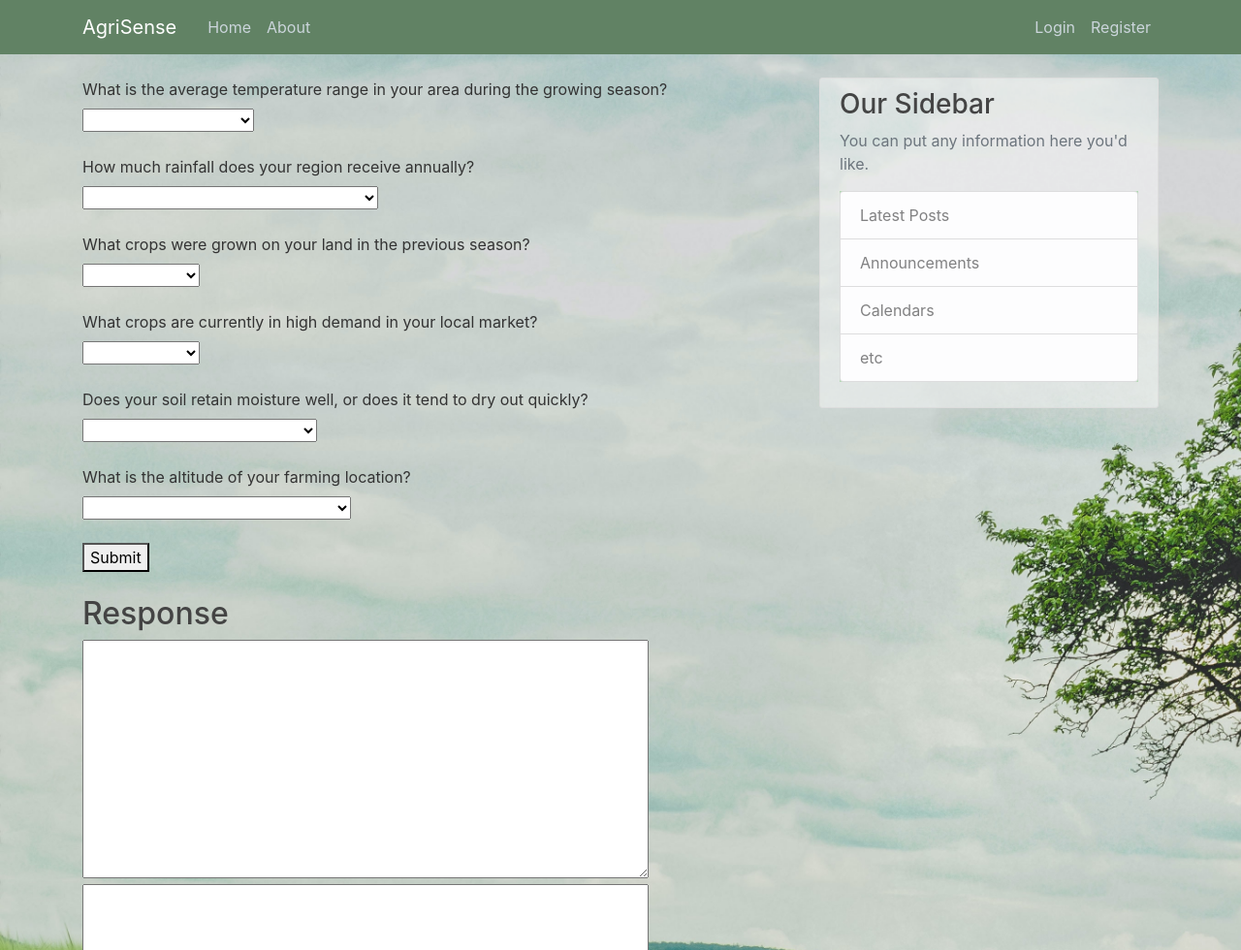
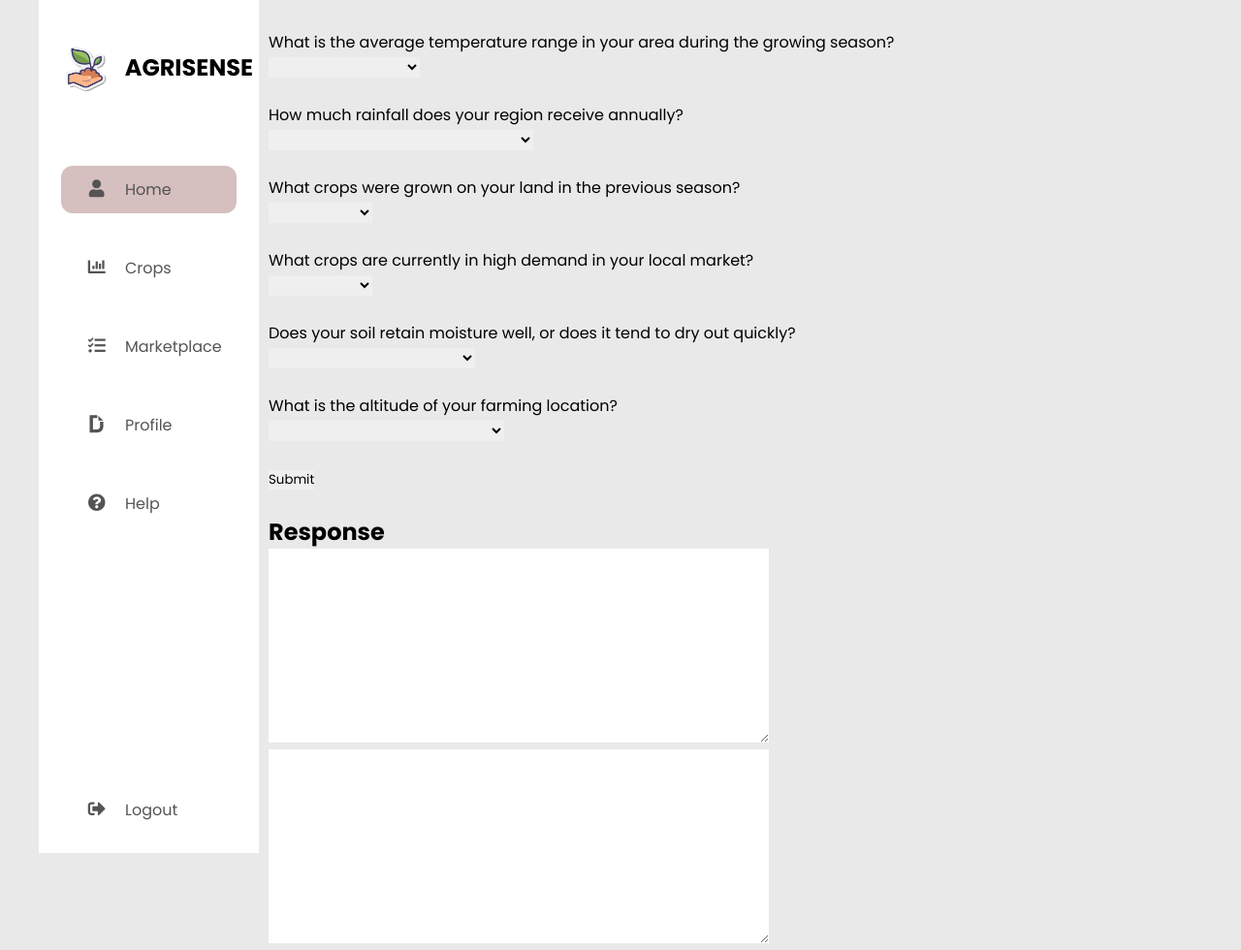
Before and after one commit to nerdistry/farmers-app, a Flask app: page /farminginfo in a window 1280 px wide. Shown: the top 980 px of the page at 97% size. Run offline with Flask 3, Linux system fonts and the light colour scheme; data that the repository does not hold is empty; some libraries are stand-ins or nearby versions.

Commit message:
created dashboard

```diff
--- a/main/routes.py
+++ b/main/routes.py
@@ -182,11 +182,46 @@ def reset_token(token):
         return redirect(url_for('login'))
     return render_template('reset_token.html', title='Reset Password', form=form)
 
+
+'''WEATHER AND SOIL APIs'''
+
 @app.route('/dashboard')
-def dashboard():
-    return render_template('dashboard.html')
+def weatherinfo():
+    response = requests.get('http://ip-api.com/json/')
 
+    if response.status_code != 200:
+        return 'Could not get location information.'
 
+    location_data = response.json()
+    session['location'] = location_data
+
+    lat = location_data.get('lat')
+    lon = location_data.get('lon')
+
+#fetching weather data.
+    weather_url = f'http://api.openweathermap.org/data/2.5/weather?lat={lat}&lon={lon}&appid={OPENWEATHER_API_KEY}&units=metric'
+    response = requests.get(weather_url)
+
+    if response.status_code != 200:
+        return 'Could not get weather information.'
+
+    weather_data = response.json()
+    #print(weather_data)  # Print out the data to understand the structure
+
+    #fetching soil data.
+    AMBEEDATA_API_KEY=os.getenv('AMBEEDATA_API_KEY')
+    soil_url = f'https://api.ambeedata.com/latest/by-lat-lng?lat={lat}&lng={lon}'
+    headers = {"x-api-key": AMBEEDATA_API_KEY}
+    response = requests.get(soil_url, headers=headers)
+    #print("Soil API Response: ", response.text)  # Add this line to print the response.
+
+    if response.status_code != 200:
+        return 'Could not get soil information.'
+    else:
+        soil_data = response.json()
+        #print(soil_data )
+
+    return render_template('weather.html', weather_data=weather_data, soil_data=soil_data)
 
 
 '''
@@ -363,49 +398,6 @@ def get_pest_control_advice():
         # Handle errors appropriately
         return jsonify({"error": str(e)})
 
-'''WEATHER AND SOIL APIs'''
-
-@app.route('/weather')
-def weatherinfo():
-    response = requests.get('http://ip-api.com/json/')
-
-    if response.status_code != 200:
-        return 'Could not get location information.'
-
-    location_data = response.json()
-    session['location'] = location_data
-
-    lat = location_data.get('lat')
-    lon = location_data.get('lon')
-
-#fetching weather data.
-    weather_url = f'http://api.openweathermap.org/data/2.5/weather?lat={lat}&lon={lon}&appid={OPENWEATHER_API_KEY}&units=metric'
-    response = requests.get(weather_url)
-
-    if response.status_code != 200:
-        return 'Could not get weather information.'
-
-    weather_data = response.json()
-    #print(weather_data)  # Print out the data to understand the structure
-    return render_template('weather.html', weather_data=weather_data)
-
-@app.route('/soil')
-def soilinfo():
-    #fetching soil data.
-    AMBEEDATA_API_KEY=os.getenv('AMBEEDATA_API_KEY')
-    soil_url = f'https://api.ambeedata.com/latest/by-lat-lng?lat={lat}&lng={lon}'
-    headers = {"x-api-key": AMBEEDATA_API_KEY}
-    response = requests.get(soil_url, headers=headers)
-    #print("Soil API Response: ", response.text)  # Add this line to print the response.
-
-    if response.status_code != 200:
-        return 'Could not get soil information.'
-    else:
-        soil_data = response.json()
-        #print(soil_data )
-
-    return render_template('soil.html',  soil_data=soil_data)
-
 
 '''TESTING THE APIs'''
 # Route for the home page
--- /dev/null
+++ b/main/static/dashboard/main.css
@@ -0,0 +1,198 @@
+@import url("https://fonts.googleapis.com/css2?family=Poppins:wght@400;500;600;700&display=swap");
+* {
+  margin: 0;
+  padding: 0;
+  outline: none;
+  border: none;
+  text-decoration: none;
+  list-style: none;
+  box-sizing: border-box;
+  font-family: "Poppins", sans-serif;
+}
+body {
+  background: rgb(233, 233, 233);
+}
+.container {
+  display: flex;
+  width: 1200px;
+  margin: auto;
+}
+nav {
+  position: sticky;
+  top: 0;
+  left: 0;
+  bottom: 0;
+  width: 280px;
+  height: 110vh;
+  background: #fff;
+}
+.navbar {
+  width: 80%;
+  margin: 0 auto;
+}
+
+.logo {
+  margin: 2rem 0 1rem 0;
+  padding-bottom: 3rem;
+  display: flex;
+  align-items: center;
+}
+.logo img {
+  width: 50px;
+  height: 50px;
+  border-radius: 50%;
+}
+.logo h1 {
+  margin-left: 1rem;
+  text-transform: uppercase;
+}
+
+ul {
+  margin: 0 auto;
+}
+li {
+  padding-bottom: 2rem;
+}
+li a {
+  font-size: 16px;
+  color: rgb(85, 83, 83);
+  padding: 12px;
+  display: block;
+}
+li a:hover {
+  background-color: rgb(213, 191, 191);
+  border-radius: 12px ;
+}
+
+.active{
+  background-color: rgb(213, 191, 191);
+  border-radius: 12px;
+}
+.nav-item {
+}
+nav i {
+  width: 50px;
+  font-size: 18px;
+  text-align: center;
+}
+
+.logout {
+  position: absolute;
+  bottom: 20px;
+}
+
+/* Main Section */
+.main {
+  width: 170%;
+}
+.main-top {
+  width: 100%;
+  background: #fff;
+  padding: 10px;
+  text-align: center;
+  font-size: 18px;
+  letter-spacing: 2px;
+  text-transform: uppercase;
+  color: rgb(43, 43, 43);
+}
+.main-body {
+  padding: 10px 10px 10px 20px;
+}
+h1 {
+  margin: 20px 10px;
+}
+.search_bar {
+  display: flex;
+  padding: 10px;
+  justify-content: space-between;
+}
+.search_bar input {
+  width: 50%;
+  padding: 10px;
+  border: 1px solid rgb(190, 190, 190);
+}
+.search_bar input:focus {
+  border: 1px solid blueviolet;
+}
+.search_bar select {
+  border: 1px solid rgb(190, 190, 190);
+  padding: 10px;
+  margin-left: 2rem;
+}
+.search_bar .filter {
+  width: 300px;
+}
+
+.tags_bar {
+  width: 55%;
+  display: flex;
+  padding: 10px;
+  justify-content: space-between;
+}
+.tag {
+  background: #fff;
+  padding: 10px 15px;
+  border-radius: 20px;
+  display: flex;
+  align-items: center;
+  font-size: 13px;
+  cursor: pointer;
+}
+.tag i {
+  margin-right: 0.7rem;
+}
+.row {
+  display: flex;
+  padding: 10px;
+  margin-top: 1.3rem;
+  justify-content: space-between;
+}
+.row p {
+  color: rgb(54, 54, 54);
+  font-size: 15px;
+}
+.row p span {
+  color: blueviolet;
+}
+.weather_card {
+  width: 100%;
+  padding: 15px;
+  cursor: pointer;
+  display: flex;
+  border-radius: 10px;
+  background: #fff;
+  margin-bottom: 15px;
+  justify-content: space-between;
+  border: 2px solid rgb(190, 190, 190);
+  box-shadow: 0 20px 30px rgba(0, 0, 0, 0.1);
+}
+.weather_details {
+  display: flex;
+}
+.weather_details .img {
+  display: flex;
+  justify-content: center;
+  align-items: center;
+}
+.weather_details .img i {
+  width: 70px;
+  font-size: 3rem;
+  margin-left: 1rem;
+  padding: 10px;
+  color: rgb(82, 22, 138);
+  background: rgb(216, 205, 226);
+}
+.weather_details .text {
+  margin-left: 2.3rem;
+}
+.weather_details .text span {
+  color: rgb(116, 112, 112);
+}
+.job_salary {
+  text-align: right;
+  color: rgb(54, 54, 54);
+}
+.weather_card:active {
+  border: 2px solid blueviolet;
+  transition: 0.4s;
+}
--- a/main/templates/dashboard.html
+++ b/main/templates/dashboard.html
@@ -1,12 +1,71 @@
 <!DOCTYPE html>
 <html lang="en">
 <head>
-    <meta charset="UTF-8">
-    <meta name="viewport" content="width=device-width, initial-scale=1.0">
-    <link rel="stylesheet" type="text/css" href="{{ url_for('static', filename='dashboard.css') }}">
-    <title>Farming</title>
+  <title>Dashboard</title>
+  <link rel="stylesheet" href="{{ url_for('static', filename='dashboard/main.css')}}" />
+  <!-- Font Awesome Cdn Link -->
+  <link rel="stylesheet" href="https://cdnjs.cloudflare.com/ajax/libs/font-awesome/5.15.4/css/all.min.css" />
 </head>
 <body>
+  <div class="container">
+    <nav>
+      <div class="navbar">
+        <div class="logo">
+          <img src="{{ url_for('static', filename='assets/logo.png')}}" alt="">
+          <h1>AGRISENSE</h1>
+        </div>
+        <ul>
+          <li><a href="#" class="active">
+            <i class="fas fa-user"></i>
+            <span class="nav-item">Home</span>
+          </a>
+          </li>
+          <li><a href="farminginfo">
+            <i class="fas fa-chart-bar"></i>
+            <span class="nav-item">Crops</span>
+          </a>
+          </li>
+          <li><a href="#">
+            <i class="fas fa-tasks"></i>
+            <span class="nav-item">Marketplace</span>
+          </a>
+          </li>
+          <li><a href="#">
+            <i class="fab fa-dochub"></i>
+            <span class="nav-item">Profile</span>
+          </a>
+          </li>
+          <li><a href="#">
+            <i class="fas fa-question-circle"></i>
+            <span class="nav-item">Help</span>
+          </a>
+          </li>
+          <li><a href="{{url_for('logout')}}" class="logout">
+            <i class="fas fa-sign-out-alt"></i>
+            <span class="nav-item">Logout</span>
+          </a>
+          </li>
+        </ul>
+      </div>
+    </nav>
+
+    <main role="main" class="container">
+        <div class="row">
+          <div class="col-md-8">
+            {% with messages = get_flashed_messages(with_categories=true) %}
+              {% if messages %}
+                {% for category, message in messages %}
+                  <div class="alert alert-{{ category }}">
+                    {{ message }}
+                  </div>
+                {% endfor %}
+              {% endif %}
+            {% endwith %}
+            {% block content %}{% endblock %}
+          </div>
+        </div>
+      </main>
+  </div>
 
 </body>
 </html>
--- a/main/templates/farminginfo.html
+++ b/main/templates/farminginfo.html
@@ -1,4 +1,4 @@
-{% extends "layout.html" %}
+{% extends "dashboard.html" %}
 {% block content %}
 <form method="POST">
     {{ form.hidden_tag() }}
--- a/main/templates/layout.html
+++ b/main/templates/layout.html
@@ -32,7 +32,7 @@
               </div>
               <!-- Navbar Right Side -->
               <div class="navbar-nav">
-                <a class="nav-item nav-link" href="{{ url_for('farminginfo') }}">Farming </a>
+                <a class="nav-item nav-link" href="{{ url_for('weatherinfo') }}">Farming </a>
                 <a class="nav-item nav-link" href="{{ url_for('account') }}">Account</a>
                 <a class="nav-item nav-link" href="{{ url_for('logout') }}">Logout</a>
               </div>
```
Also changed, not shown: main/templates/weather.html (+66 -10 lines), main/static/assets/logo.png (added), main/static/assets/soil.png (added), main/static/assets/sun.png (added), 2 other files.
